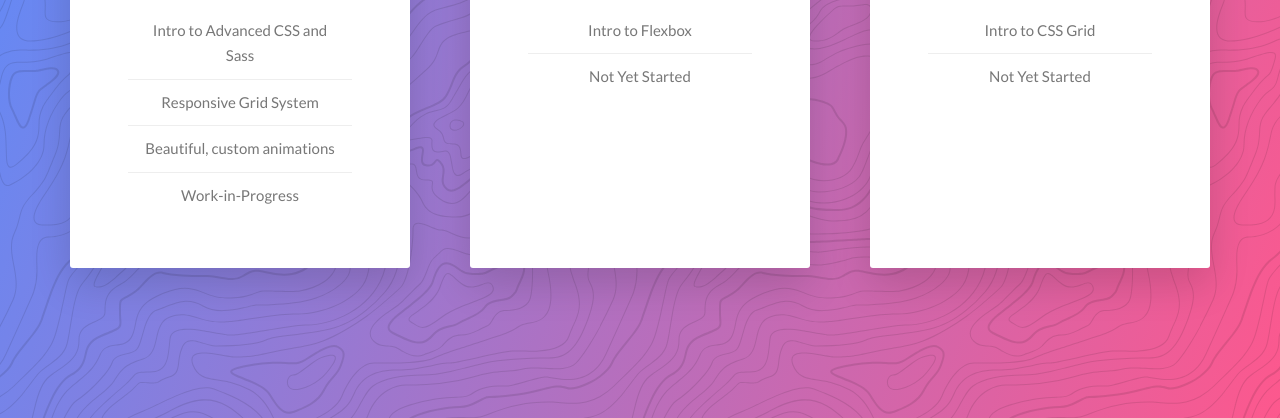
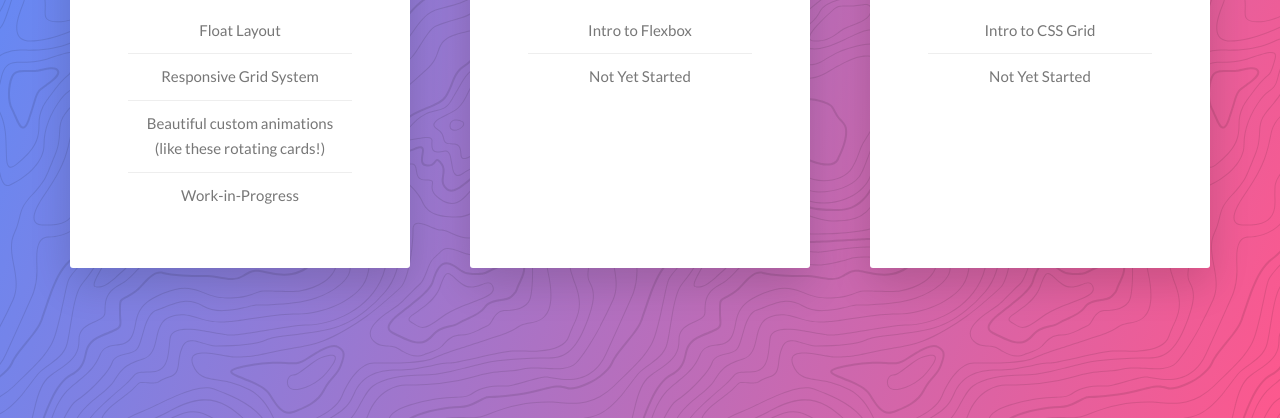
Before and after one commit to Insidiae/advanced-css-and-sass, a plain HTML site: page index.html in a window 1280 px wide. Shown: the part 382-800 px from the top of the page. Drawn offline with Linux system fonts and the light colour scheme.

Commit message:
Update info on landing page

```diff
--- a/index.html
+++ b/index.html
@@ -31,9 +31,9 @@
             </h4>
             <div class="card__details">
               <ul class="card__details__list">
-                <li class="card__details__list__elem">Intro to Advanced CSS and Sass</li>
+                <li class="card__details__list__elem">Float Layout</li>
                 <li class="card__details__list__elem">Responsive Grid System</li>
-                <li class="card__details__list__elem">Beautiful, custom animations</li>
+                <li class="card__details__list__elem">Beautiful custom animations (like these rotating cards!)</li>
                 <li class="card__details__list__elem">Work-in-Progress</li>
                 <!-- <li class="card__details__list__elem">Difficulty: easy</li> -->
               </ul>
```
